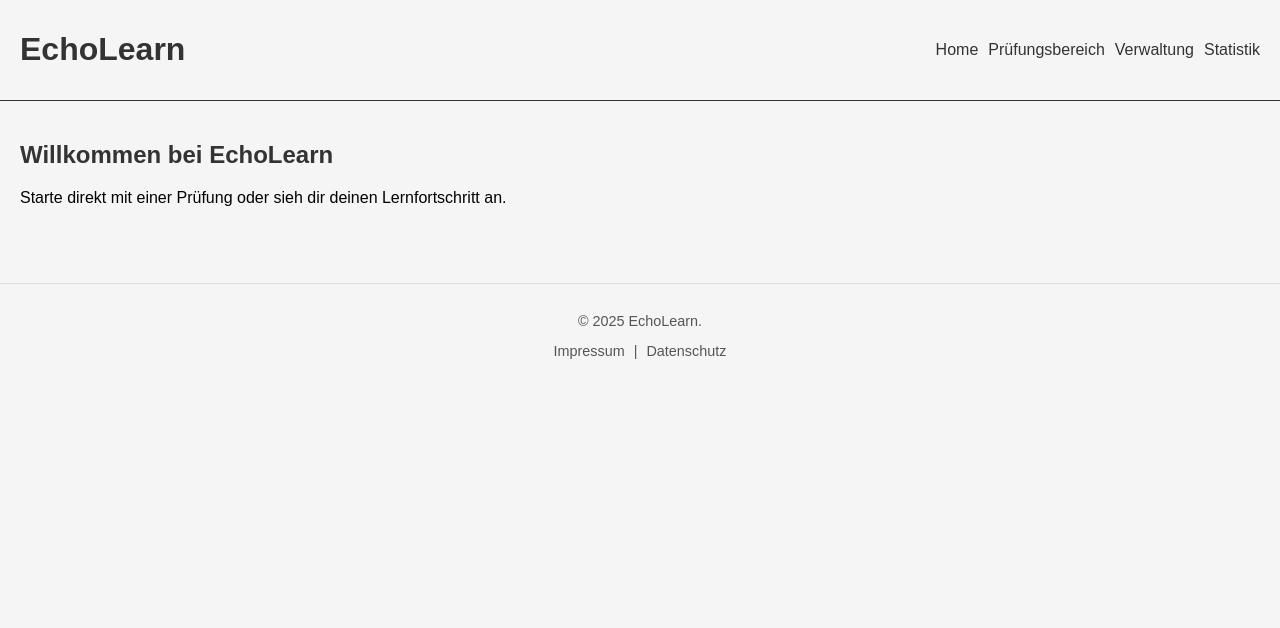
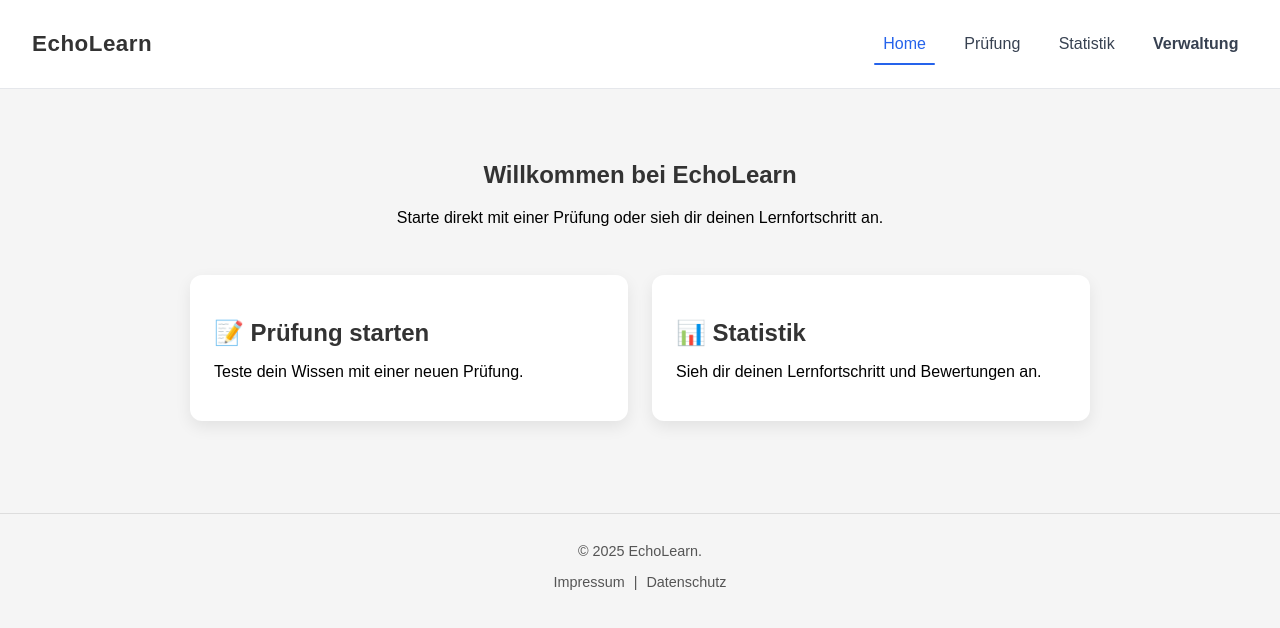
Before and after one commit to mauricehaas/EchoLearn, a Vue app in the folder frontend/: page / in a window 1280 px wide. Shown: the top 628 px of the page. Built offline with nearby package versions, Linux system fonts and the light colour scheme.

Commit message:
[TASK] Update views

```diff
--- a/frontend/src/components/AppHeader.vue
+++ b/frontend/src/components/AppHeader.vue
@@ -1,11 +1,12 @@
 <template>
-  <header>
-    <h1>EchoLearn</h1>
-    <nav>
-      <router-link to="/">Home</router-link>
-      <router-link to="/pruefung">Prüfungsbereich</router-link>
-      <router-link to="/verwaltung">Verwaltung</router-link>
-      <router-link to="/statistik">Statistik</router-link>
+  <header class="header">
+    <h1 class="logo">EchoLearn</h1>
+
+    <nav class="nav">
+      <router-link to="/" class="link">Home</router-link>
+      <router-link to="/pruefung" class="link">Prüfung</router-link>
+      <router-link to="/statistik" class="link">Statistik</router-link>
+      <router-link to="/verwaltung" class="link admin">Verwaltung</router-link>
     </nav>
   </header>
 </template>
@@ -15,18 +16,58 @@
 </script>
 
 <style scoped>
-  header {
+  .header {
     display: flex;
     justify-content: space-between;
     align-items: center;
-    padding: 10px 20px;
-    background-color: #f5f5f5;
-    border-bottom: 1px solid #333;
+    padding: 1rem 2rem;
+    background: #ffffff;
+    border-bottom: 1px solid #e5e7eb;
   }
 
-  nav a {
-    margin-left: 10px;
+  .logo {
+    font-size: 1.4rem;
+    font-weight: 600;
+    letter-spacing: 0.5px;
+  }
+
+  .nav {
+    display: flex;
+    gap: 1.2rem;
+  }
+
+  .link {
+    position: relative;
     text-decoration: none;
-    color: #333;
+    color: #374151;
+    font-weight: 500;
+    padding: 0.4rem 0.6rem;
+    transition: color 0.2s ease;
+  }
+
+  /* Hover */
+  .link:hover {
+    color: #2563eb;
+  }
+
+  /* Aktiver Router-Link */
+  .router-link-active {
+    color: #2563eb;
+  }
+
+  .router-link-active::after {
+    content: '';
+    position: absolute;
+    left: 0;
+    bottom: -6px;
+    width: 100%;
+    height: 2px;
+    background-color: #2563eb;
+    border-radius: 2px;
+  }
+
+  /* Verwaltung leicht abgesetzt */
+  .admin {
+    font-weight: 600;
   }
 </style>
--- a/frontend/src/components/Exam.vue
+++ b/frontend/src/components/Exam.vue
@@ -17,11 +17,38 @@
           Erkannte Antwort: {{ transcript }}
           <span v-if="interimTranscript">…{{ interimTranscript }}</span>
         </p>
+
         <button @click="submitAnswer" :disabled="!transcript || loading || locked">
           {{ loading ? 'Wird geprüft…' : 'Antwort absenden' }}
         </button>
         <span v-if="loading" class="spinner"></span>
         <p v-if="feedback" style="margin-top: 10px; color: green">{{ feedback }}</p>
+      </div>
+
+      <div style="margin-top: 20px" v-if="currentIndex == 1">
+        <hr></hr>
+        <button @click="speakQuestion" :disabled="loading || locked">Rückfrage anhören</button>
+
+        <div style="margin-top: 20px">
+          <button @click="startListening" :disabled="listening || loading || locked">
+            {{ listening ? 'Höre...' : 'Sprich jetzt' }}
+          </button>
+          <button @click="stopListening" :disabled="!listening || loading || locked">Stopp</button>
+          <button @click="restartListening" :disabled="loading || locked">Neu aufnehmen</button>
+        </div>
+
+        <div style="margin-top: 10px">
+          <p>
+            Erkannte Antwort: {{ transcript }}
+            <span v-if="interimTranscript">…{{ interimTranscript }}</span>
+          </p>
+
+          <button @click="submitAnswer" :disabled="!transcript || loading || locked">
+            {{ loading ? 'Wird geprüft…' : 'Antwort absenden' }}
+          </button>
+          <span v-if="loading" class="spinner"></span>
+          <p v-if="feedback" style="margin-top: 10px; color: green">{{ feedback }}</p>
+        </div>
       </div>
 
       <div style="margin-top: 10px">
@@ -141,6 +168,7 @@
             headers: { 'Content-Type': 'application/json' },
             body: JSON.stringify({
               unique_exam_id: '1',
+              question: currentQuestion.value.question,
               student_answer: transcript.value,
               correct_answer: currentQuestion.value.answer
             })
--- a/frontend/src/components/ExamStats.vue
+++ b/frontend/src/components/ExamStats.vue
@@ -1,5 +1,5 @@
 <template>
-  <div class="exam-results">
+  <div class="table-container">
     <h2>Ergebnisübersicht</h2>
 
     <!-- Loading Indicator -->
@@ -12,16 +12,16 @@
     <table v-if="results.length > 0" class="results-table">
       <thead>
         <tr>
-          <th>ID</th>
-          <th>Antwort (Student)</th>
-          <th>Korrekte Antwort</th>
-          <th>Bewertung</th>
+          <th>Frage</th>
+          <th>Ihre Antwort</th>
+          <th>Musterlösung</th>
+          <th>Bewertung (max. 5)</th>
           <th>Feedback</th>
         </tr>
       </thead>
       <tbody>
         <tr v-for="row in results" :key="row.id">
-          <td>{{ row.id }}</td>
+          <td>{{ row.question }}</td>
           <td>{{ row.student_answer }}</td>
           <td>{{ row.correct_answer }}</td>
           <td>{{ row.rating }}</td>
@@ -71,26 +71,4 @@
   onMounted(loadResults)
 </script>
 
-<style scoped>
-  .results-table {
-    width: 100%;
-    border-collapse: collapse;
-    margin-top: 16px;
-  }
-
-  .results-table th,
-  .results-table td {
-    border: 1px solid #ccc;
-    padding: 8px;
-    vertical-align: top;
-  }
-
-  .results-table th {
-    background: #f0f0f0;
-  }
-
-  .error {
-    color: red;
-    margin: 10px 0;
-  }
-</style>
+<style scoped></style>
--- a/frontend/src/views/Home.vue
+++ b/frontend/src/views/Home.vue
@@ -4,5 +4,58 @@
       <h1>Willkommen bei EchoLearn</h1>
       <p>Starte direkt mit einer Prüfung oder sieh dir deinen Lernfortschritt an.</p>
     </section>
+
+    <section class="actions">
+      <router-link to="/pruefung" class="card">
+        <h2>📝 Prüfung starten</h2>
+        <p>Teste dein Wissen mit einer neuen Prüfung.</p>
+      </router-link>
+
+      <router-link to="/statistik" class="card">
+        <h2>📊 Statistik</h2>
+        <p>Sieh dir deinen Lernfortschritt und Bewertungen an.</p>
+      </router-link>
+    </section>
   </div>
 </template>
+
+<style scoped>
+  .home {
+    max-width: 900px;
+    margin: 0 auto;
+    padding: 2rem;
+  }
+
+  .welcome {
+    text-align: center;
+    margin-bottom: 3rem;
+  }
+
+  .actions {
+    display: grid;
+    grid-template-columns: repeat(auto-fit, minmax(260px, 1fr));
+    gap: 1.5rem;
+  }
+
+  .card {
+    display: block;
+    padding: 1.5rem;
+    border-radius: 12px;
+    background: #ffffff;
+    text-decoration: none;
+    color: inherit;
+    box-shadow: 0 6px 16px rgba(0, 0, 0, 0.08);
+    transition:
+      transform 0.2s ease,
+      box-shadow 0.2s ease;
+  }
+
+  .card:hover {
+    transform: translateY(-4px);
+    box-shadow: 0 10px 24px rgba(0, 0, 0, 0.12);
+  }
+
+  .card h2 {
+    margin-bottom: 0.5rem;
+  }
+</style>
```
